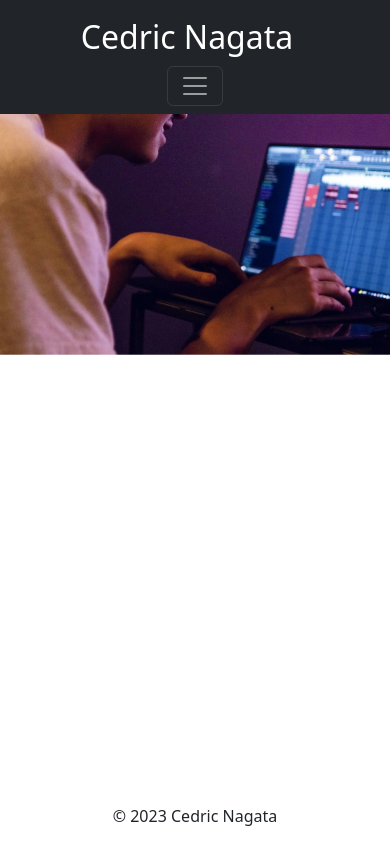
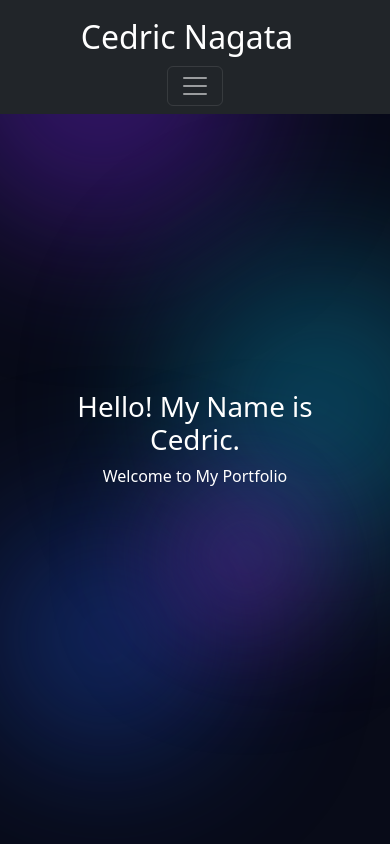
Before and after one commit to cedricnagata/portfolio-website, a React (Create React App) app: page / in a window 390 px wide. Built offline with nearby package versions, Linux system fonts and the light colour scheme.

Commit message:
Enhance background slideshow with mobile support and improved structure

```diff
--- a/src/components/general/background_slideshow.css
+++ b/src/components/general/background_slideshow.css
@@ -1,27 +1,29 @@
+/* ── Ken Burns animation for desktop slides ─────────────────── */
 @keyframes kenburns {
-    0% {
-        transform: scale(1) translate(0);
-    }
-
-    100% {
-        transform: scale(1.1) translate(-2.5%, -5%);
-    }
+    0%   { transform: scale(1) translate(0); }
+    100% { transform: scale(1.1) translate(-2.5%, -5%); }
 }
 
+/* ── Shared container ────────────────────────────────────────── */
 .slideshow-container {
     position: fixed;
     top: 0;
     left: 0;
     width: 100%;
     height: 100%;
-    z-index: 1; /* Ensure slideshow is behind content */
-    overflow: hidden; /* Hide overflow */
+    z-index: 1;
+    overflow: hidden;
 }
 
-/* Make all slick wrapper divs fill the container */
-.slideshow-container .slick-slider,
-.slideshow-container .slick-list,
-.slideshow-container .slick-track {
+/* ── Desktop: photo slideshow ────────────────────────────────── */
+.slideshow-slides {
+    width: 100%;
+    height: 100%;
+}
+
+.slideshow-slides .slick-slider,
+.slideshow-slides .slick-list,
+.slideshow-slides .slick-track {
     height: 100%;
 }
 
@@ -44,5 +46,100 @@
     left: 0;
     width: 100%;
     height: 100%;
-    background: rgba(0, 0, 0, 0.7); /* Adjust transparency as needed */
+    background: rgba(0, 0, 0, 0.7);
 }
+
+/* ── Mobile: animated aurora background ──────────────────────── */
+.mobile-bg {
+    display: none;
+    position: absolute;
+    inset: 0;
+    background: #080b18;
+    overflow: hidden;
+}
+
+.mobile-bg__overlay {
+    position: absolute;
+    inset: 0;
+    background: rgba(0, 0, 0, 0.45);
+    z-index: 2;
+}
+
+.mobile-bg__orb {
+    position: absolute;
+    border-radius: 50%;
+    filter: blur(70px);
+    opacity: 0.55;
+    will-change: transform;
+}
+
+.mobile-bg__orb--1 {
+    width: 70vw;
+    height: 70vw;
+    background: radial-gradient(circle, #3b0f6e 0%, #6d28d9 60%, transparent 100%);
+    top: -15%;
+    left: -20%;
+    animation: orb1 14s ease-in-out infinite alternate;
+}
+
+.mobile-bg__orb--2 {
+    width: 65vw;
+    height: 65vw;
+    background: radial-gradient(circle, #0e4d6e 0%, #0891b2 60%, transparent 100%);
+    top: 30%;
+    right: -25%;
+    animation: orb2 18s ease-in-out infinite alternate;
+}
+
+.mobile-bg__orb--3 {
+    width: 55vw;
+    height: 55vw;
+    background: radial-gradient(circle, #1a3a5c 0%, #1d4ed8 55%, transparent 100%);
+    bottom: 5%;
+    left: -10%;
+    animation: orb3 12s ease-in-out infinite alternate;
+}
+
+.mobile-bg__orb--4 {
+    width: 45vw;
+    height: 45vw;
+    background: radial-gradient(circle, #4a1060 0%, #9333ea 50%, transparent 100%);
+    bottom: 20%;
+    right: 5%;
+    animation: orb4 16s ease-in-out infinite alternate;
+}
+
+@keyframes orb1 {
+    0%   { transform: translate(0, 0) scale(1); }
+    50%  { transform: translate(12vw, 18vw) scale(1.15); }
+    100% { transform: translate(5vw, 8vw) scale(0.9); }
+}
+
+@keyframes orb2 {
+    0%   { transform: translate(0, 0) scale(1); }
+    50%  { transform: translate(-15vw, 10vw) scale(1.2); }
+    100% { transform: translate(-8vw, -12vw) scale(0.95); }
+}
+
+@keyframes orb3 {
+    0%   { transform: translate(0, 0) scale(1); }
+    50%  { transform: translate(10vw, -15vw) scale(1.1); }
+    100% { transform: translate(20vw, -5vw) scale(1.25); }
+}
+
+@keyframes orb4 {
+    0%   { transform: translate(0, 0) scale(1); }
+    50%  { transform: translate(-12vw, -10vw) scale(0.85); }
+    100% { transform: translate(-5vw, 15vw) scale(1.15); }
+}
+
+/* ── Responsive: swap slideshow ↔ aurora ─────────────────────── */
+@media (max-width: 768px) {
+    .slideshow-slides {
+        display: none;
+    }
+
+    .mobile-bg {
+        display: block;
+    }
+}
--- a/src/components/general/background_slideshow.jsx
+++ b/src/components/general/background_slideshow.jsx
@@ -26,6 +26,8 @@ const BackgroundSlideshow = () => {
 
   return (
     <div className="slideshow-container">
+      {/* Desktop: photo slideshow */}
+      <div className="slideshow-slides">
         <Slider {...settings}>
           {images.map((image, index) => (
             <div key={index} className="slide">
@@ -35,6 +37,16 @@ const BackgroundSlideshow = () => {
           ))}
         </Slider>
       </div>
+
+      {/* Mobile: animated gradient background */}
+      <div className="mobile-bg">
+        <div className="mobile-bg__orb mobile-bg__orb--1" />
+        <div className="mobile-bg__orb mobile-bg__orb--2" />
+        <div className="mobile-bg__orb mobile-bg__orb--3" />
+        <div className="mobile-bg__orb mobile-bg__orb--4" />
+        {!isHomePage && <div className="mobile-bg__overlay" />}
+      </div>
+    </div>
   );
 };
 
```
Lines whose indentation alone changed are shown as unchanged.
